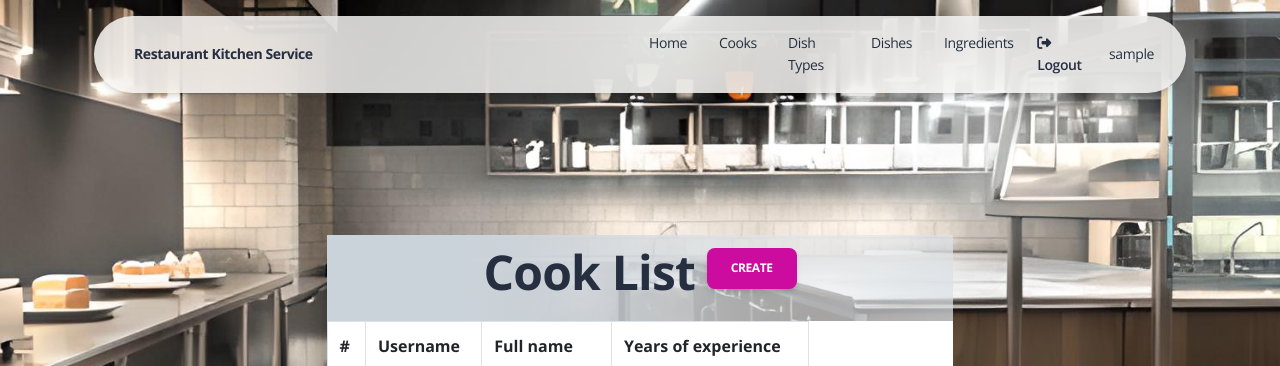
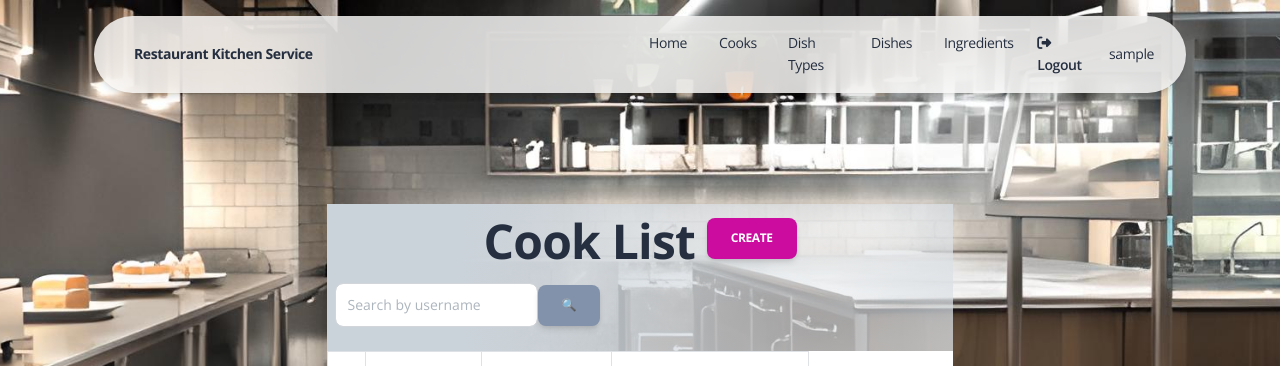
Before and after one commit to KolBohdan/restaurant-kitchen-service, a Django app: page /cooks/ in a window 1280 px wide. Shown: the top 366 px of the page. Run offline with Django 4.2, Linux system fonts and the light colour scheme; the visitor is signed in with stand-in values (Sample User, id 1); data comes from the database, SQL or seed files in the repository; some libraries are stand-ins or nearby versions.

Commit message:
Implement search feature on models pages

```diff
--- a/kitchen/forms.py
+++ b/kitchen/forms.py
@@ -37,3 +37,47 @@ class ContactForm(forms.Form):
     name = forms.CharField(required=True)
     email = forms.EmailField(required=True)
     message = forms.CharField(widget=forms.Textarea)
+
+
+class CookUsernameSearchForm(forms.Form):
+    username = forms.CharField(
+        max_length=255,
+        required=False,
+        label="",
+        widget=forms.TextInput(
+            attrs={"placeholder": "Search by username"}
+        )
+    )
+
+
+class DishNameSearchForm(forms.Form):
+    name = forms.CharField(
+        max_length=255,
+        required=False,
+        label="",
+        widget=forms.TextInput(
+            attrs={"placeholder": "Search by Dish name"}
+        )
+    )
+
+
+class DishTypeNameSearchForm(forms.Form):
+    name = forms.CharField(
+        max_length=255,
+        required=False,
+        label="",
+        widget=forms.TextInput(
+            attrs={"placeholder": "Search by Dish Type name"}
+        )
+    )
+
+
+class IngredientNameSearchForm(forms.Form):
+    name = forms.CharField(
+        max_length=255,
+        required=False,
+        label="",
+        widget=forms.TextInput(
+            attrs={"placeholder": "Search by Ingredient name"}
+        )
+    )
--- a/kitchen/views.py
+++ b/kitchen/views.py
@@ -1,5 +1,6 @@
 from django.contrib.auth.decorators import login_required
 from django.contrib.auth.mixins import LoginRequiredMixin
+from django.db.models import QuerySet
 from django.http import HttpRequest, HttpResponse
 from django.shortcuts import render, redirect
 from django.urls import reverse_lazy
@@ -8,7 +9,9 @@ from django.views import generic
 from kitchen.forms import (
     CookCreationForm,
     DishForm,
-    ExperienceUpdateForm, ContactForm,
+    ExperienceUpdateForm,
+    ContactForm,
+    DishTypeNameSearchForm, DishNameSearchForm, IngredientNameSearchForm, CookUsernameSearchForm,
 )
 from kitchen.models import (
     Cook,
@@ -54,6 +57,26 @@ class DishTypeListView(LoginRequiredMixin, generic.ListView):
     context_object_name = "dish_type_list"
     paginate_by = 5
 
+    def get_context_data(self, *, object_list=None, **kwargs) -> dict:
+        context = super(DishTypeListView, self).get_context_data(**kwargs)
+
+        name = self.request.GET.get("name", "")
+
+        context["search_form"] = DishTypeNameSearchForm(
+            initial={"name": name}
+        )
+        return context
+
+    def get_queryset(self) -> QuerySet:
+        queryset = DishType.objects.all()
+        form = DishTypeNameSearchForm(self.request.GET)
+
+        if form.is_valid():
+            return queryset.filter(
+                name__icontains=form.cleaned_data["name"]
+            )
+        return queryset
+
 
 class DishTypeCreateView(LoginRequiredMixin, generic.CreateView):
     model = DishType
@@ -77,8 +100,27 @@ class DishTypeDeleteView(LoginRequiredMixin, generic.DeleteView):
 
 class DishListView(LoginRequiredMixin, generic.ListView):
     model = Dish
-    queryset = Dish.objects.select_related("dish_type")
     paginate_by = 5
+
+    def get_context_data(self, *, object_list=None, **kwargs) -> dict:
+        context = super(DishListView, self).get_context_data(**kwargs)
+
+        name = self.request.GET.get("name", "")
+
+        context["search_form"] = DishNameSearchForm(
+            initial={"name": name}
+        )
+        return context
+
+    def get_queryset(self) -> QuerySet:
+        queryset = Dish.objects.select_related("dish_type")
+        form = DishNameSearchForm(self.request.GET)
+
+        if form.is_valid():
+            return queryset.filter(
+                name__icontains=form.cleaned_data["name"]
+            )
+        return queryset
 
 
 class DishDetailView(LoginRequiredMixin, generic.DetailView):
@@ -105,6 +147,26 @@ class IngredientListView(LoginRequiredMixin, generic.ListView):
     model = Ingredient
     paginate_by = 5
 
+    def get_context_data(self, *, object_list=None, **kwargs) -> dict:
+        context = super(IngredientListView, self).get_context_data(**kwargs)
+
+        name = self.request.GET.get("name", "")
+
+        context["search_form"] = IngredientNameSearchForm(
+            initial={"name": name}
+        )
+        return context
+
+    def get_queryset(self) -> QuerySet:
+        queryset = Ingredient.objects.all()
+        form = IngredientNameSearchForm(self.request.GET)
+
+        if form.is_valid():
+            return queryset.filter(
+                name__icontains=form.cleaned_data["name"]
+            )
+        return queryset
+
 
 class IngredientCreateView(LoginRequiredMixin, generic.CreateView):
     model = Ingredient
@@ -130,6 +192,26 @@ class CookListView(LoginRequiredMixin, generic.ListView):
     model = Cook
     paginate_by = 5
 
+    def get_context_data(self, *, object_list=None, **kwargs) -> dict:
+        context = super(CookListView, self).get_context_data(**kwargs)
+
+        username = self.request.GET.get("username", "")
+
+        context["search_form"] = CookUsernameSearchForm(
+            initial={"username": username}
+        )
+        return context
+
+    def get_queryset(self) -> QuerySet:
+        queryset = Cook.objects.all()
+        form = CookUsernameSearchForm(self.request.GET)
+
+        if form.is_valid():
+            return queryset.filter(
+                username__icontains=form.cleaned_data["username"]
+            )
+        return queryset
+
 
 class CookDetailView(LoginRequiredMixin, generic.DetailView):
     model = Cook
@@ -145,7 +227,6 @@ class CookUpdateView(LoginRequiredMixin, generic.UpdateView):
     form_class = ExperienceUpdateForm
 
 
-
 class CookDeleteView(LoginRequiredMixin, generic.DeleteView):
     model = Cook
     template_name = "kitchen/cook_confirm_delete.html"
--- a/templates/includes/pagination.html
+++ b/templates/includes/pagination.html
@@ -1,11 +1,12 @@
+{% load query_transform %}
 {% if is_paginated %}
   <ul class="pagination">
     {% if page_obj.has_previous %}
-      <li><a class="page-link" href="?page={{ page_obj.previous_page_number }}">Prev</a></li>
+      <li><a class="page-link" href="?{% query_transform request page=page_obj.previous_page_number %}">Prev</a></li>
     {% endif %}
     <li><span class="page-link">{{ page_obj.number }} of {{ paginator.num_pages }}</span></li>
     {% if page_obj.has_next %}
-      <li><a class="page-link" href="?page={{ page_obj.next_page_number }}">Next</a></li>
+      <li><a class="page-link" href="?{% query_transform request page=page_obj.next_page_number %}">Next</a></li>
     {% endif %}
   </ul>
 {% endif %}
--- /dev/null
+++ b/templates/includes/search.html
@@ -0,0 +1,17 @@
+{% load crispy_forms_filters %}
+<style>
+  .form-inline {
+    display: flex;
+    align-items: center;
+  }
+  .form-inline {
+    margin-right: 10px;
+  }
+  .form-inline input[type="text"] {
+    padding: 10px 12px;
+  }
+</style>
+<form action="" method="get" class="form-inline">
+  {{ search_form|crispy }}
+  <input class="btn btn-secondary" type="submit" value="🔍">
+</form>
--- a/templates/kitchen/cook_list.html
+++ b/templates/kitchen/cook_list.html
@@ -10,6 +10,7 @@
               <h1 class="text-dark">Cook List
                 <a class="btn btn-primary link-to-page" href="{% url 'kitchen:cook-create' %}">Create</a>
               </h1>
+              {% include "includes/search.html" %}
             </div>
             {% if cook_list %}
               <style>
--- a/templates/kitchen/dish_list.html
+++ b/templates/kitchen/dish_list.html
@@ -10,6 +10,7 @@
               <h1 class="text-dark">Dish List
                 <a class="btn btn-primary link-to-page" href="{% url 'kitchen:dish-create' %}">Create</a>
               </h1>
+              {% include "includes/search.html" %}
             </div>
             {% if dish_list %}
               <style>
--- a/templates/kitchen/dish_type_list.html
+++ b/templates/kitchen/dish_type_list.html
@@ -10,6 +10,7 @@
               <h1>
                 Dish Type List <a class="btn btn-primary link-to-page" href="{% url 'kitchen:dish-type-create' %}">Create</a>
               </h1>
+              {% include "includes/search.html" %}
             </div>
             {% if dish_type_list %}
               <style>
--- a/templates/kitchen/ingredient_list.html
+++ b/templates/kitchen/ingredient_list.html
@@ -10,6 +10,7 @@
               <h1>
                 Ingredient List <a class="btn btn-primary link-to-page" href="{% url 'kitchen:ingredient-create' %}">Create</a>
               </h1>
+              {% include "includes/search.html" %}
             </div>
             {% if ingredient_list %}
               <style>
```
Also changed, not shown: kitchen/templatetags/query_transform.py (added, +16 -0 lines).
